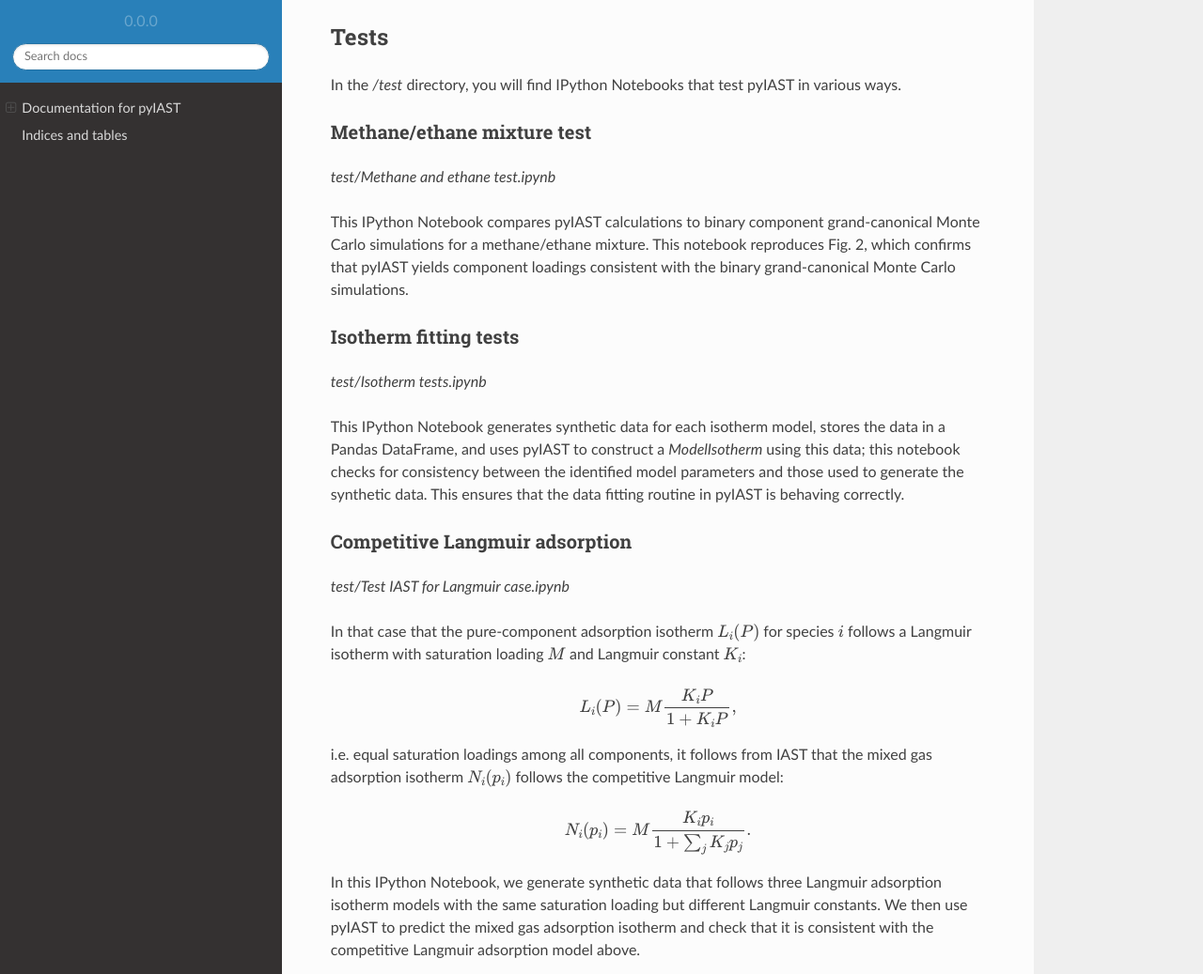
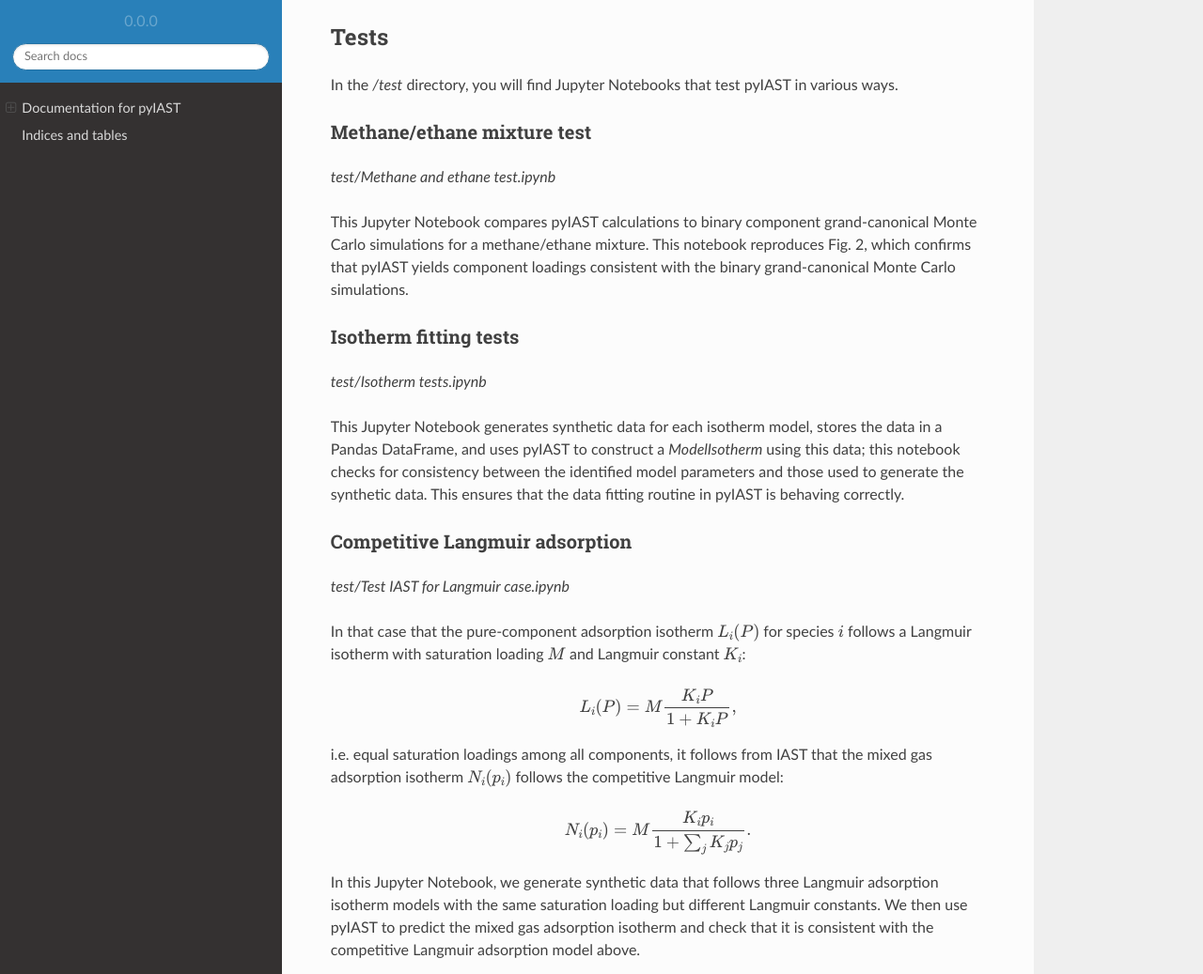
Before and after one commit to CorySimon/pyIAST, a Sphinx documentation site: the page built from docs/index.rst, in a window 1280 px wide and 1400 px high, scrolled down 8001 px. Shown: the part 177-1214 px from the top of the window at 94% size. Built offline with Sphinx 7.4.7 and the Read the Docs theme 2.0.0, drawn with Linux system fonts in a browser that asks for light colours; some of the changed text lies outside the part shown.

Commit message:
updated Ipython Notebook to Jupyter Notebook in docs

```diff
--- a/docs/index.rst
+++ b/docs/index.rst
@@ -67,13 +67,13 @@ If on Windows, run the setup file from a command prompt (Start --> Accessories):
 New to Python?
 ==============
 
-If new to Python, I *highly* recommend working in the `IPython Notebook <http://ipython.org/notebook.html>`_; test scripts and tutorials for this code are written in IPython Notebooks. The instructions for getting started with Python for scientific computing are `here <http://ipython.org/install.html>`_.
+If new to Python, I *highly* recommend working in the `Jupyter Notebook <http://jupyter.org/>`_; test scripts and tutorials for this code are written in Jupyter Notebooks. The instructions for getting started with Python for scientific computing are `here <http://jupyter.org/install.html>`_.
 
 ===============
 pyIAST tutorial
 ===============
 
-For this tutorial on pyIAST, enter the `/test` directory of pyIAST. While you can type this code into the Python shell, I highly recommend instead opening an `IPython Notebook <http://ipython.org/notebook.html>`_.
+For this tutorial on pyIAST, enter the `/test` directory of pyIAST. While you can type this code into the Python shell, I highly recommend instead opening a `Jupyter Notebook <http://jupyter.org/>`_.
 
 First, import pyIAST into Python after installation.
 
@@ -258,7 +258,7 @@ which will return `y`, the required bulk gas phase mole fractions, and `q`, an a
 
 ------------
 
-A variant of this tutorial, where we generate Fig. 2, is available in `this IPython Notebook <https://github.com/CorySimon/pyIAST/blob/master/test/Methane%20and%20ethane%20test.ipynb>`_.
+A variant of this tutorial, where we generate Fig. 2, is available in `this Jupyter Notebook <https://github.com/CorySimon/pyIAST/blob/master/test/Methane%20and%20ethane%20test.ipynb>`_.
 
 ======
 Theory
@@ -280,7 +280,7 @@ We provide an accessible derivation of IAST and discuss practical issues in appl
 Tests
 =====
 
-In the `/test` directory, you will find IPython Notebooks that test pyIAST in
+In the `/test` directory, you will find Jupyter Notebooks that test pyIAST in
 various ways.
 
 ---------------------------
@@ -289,7 +289,7 @@ Methane/ethane mixture test
 
 `test/Methane and ethane test.ipynb`
 
-This IPython Notebook compares pyIAST calculations to binary component
+This Jupyter Notebook compares pyIAST calculations to binary component
 grand-canonical Monte Carlo simulations for a methane/ethane mixture. This
 notebook reproduces Fig. 2, which confirms that pyIAST yields component loadings
 consistent with the binary grand-canonical Monte Carlo simulations.
@@ -300,7 +300,7 @@ Isotherm fitting tests
 
 `test/Isotherm tests.ipynb`
 
-This IPython Notebook generates synthetic data for each isotherm model, stores
+This Jupyter Notebook generates synthetic data for each isotherm model, stores
 the data in a Pandas DataFrame, and uses pyIAST to construct a `ModelIsotherm`
 using this data; this notebook checks for consistency between the identified
 model parameters and those used to generate the synthetic data. This ensures
@@ -327,7 +327,7 @@ mixed gas adsorption isotherm :math:`N_i(p_i)` follows the competitive Langmuir
 
    N_i(p_i) = M \frac{K_i p_i}{1+ \sum_j K_j p_j}.
 
-In this IPython Notebook, we generate synthetic data that follows three
+In this Jupyter Notebook, we generate synthetic data that follows three
 Langmuir adsorption isotherm models with the same saturation loading but
 different Langmuir constants. We then use pyIAST to predict the mixed gas
 adsorption isotherm and check that it is consistent with the competitive
```
